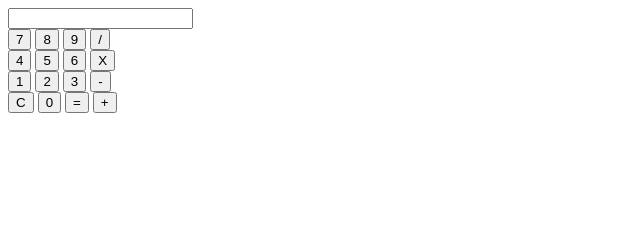
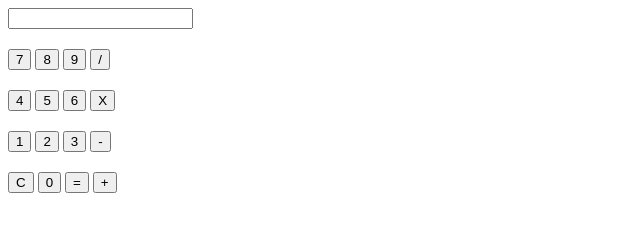
Before and after one commit to Randell157/CPSC349_Exercise_3, a plain HTML site: page index.html in a window 1280 px wide. Shown: the whole page, without its empty margins (0-640 px from the left). Drawn offline with Linux system fonts and the light colour scheme.

Commit message:
added early css grid

```diff
--- a/index.html
+++ b/index.html
@@ -4,6 +4,7 @@
     <meta charset="UTF-8" />
     <meta name="viewport" content="width=device-width, initial-scale=1.0" />
     <title>Calculator</title>
+    <link rel="stylesheet" href="styles.css" />
   </head>
   <body>
     <div class="Calculator">
@@ -35,5 +36,6 @@
         <button id="+">+</button>
       </div>
     </div>
+    <script></script>
   </body>
 </html>
--- a/styles.css
+++ b/styles.css
@@ -1,7 +1,4 @@
-body{
-    margin: 0;
+.Calculator {
+    display: grid;
+    gap: 20px 20px;
 }
-
-.inputBar{
-
-}
```
